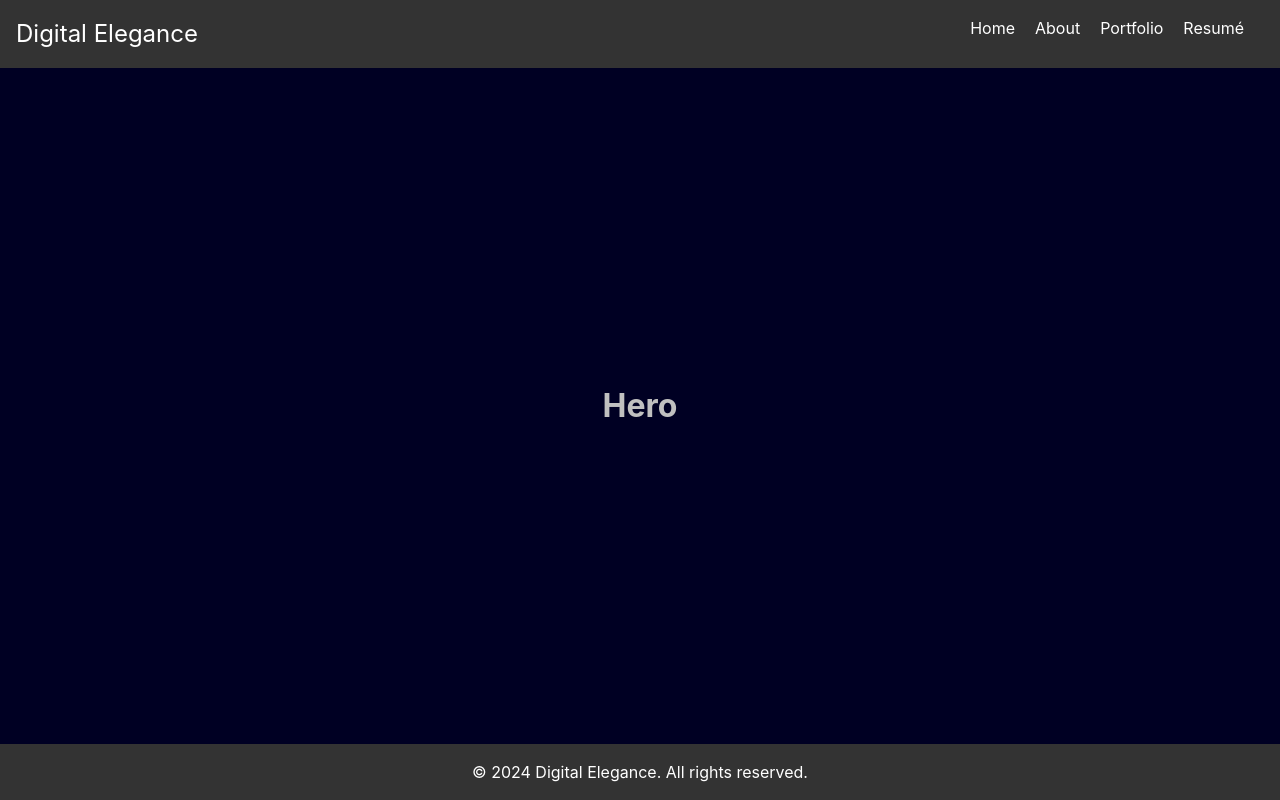
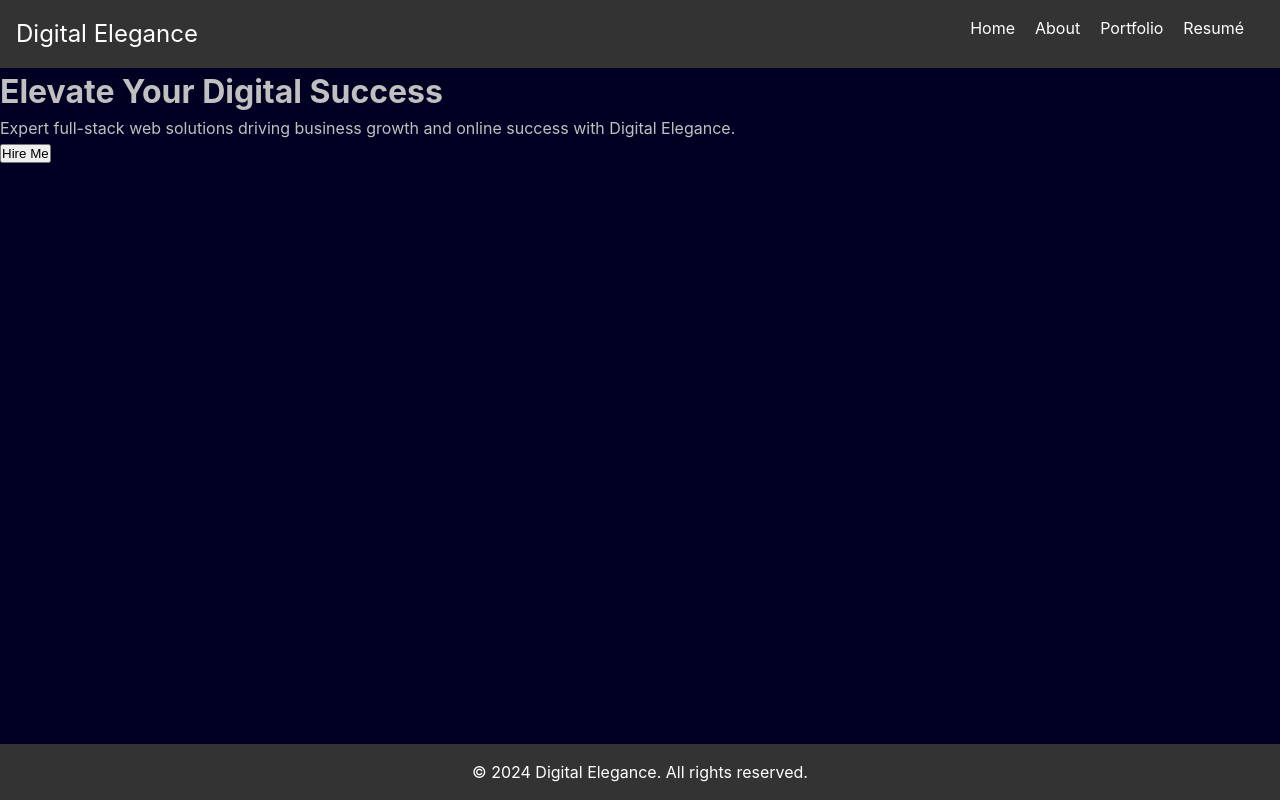
Before and after one commit to ace-d-baugh/finecode, a React (Vite) app: page / in a window 1280 px wide. Built offline with nearby package versions, Linux system fonts and the light colour scheme.

Commit message:
New Headline and button template

```diff
--- a/src/App.css
+++ b/src/App.css
@@ -7,8 +7,4 @@
 
   .Routes {
     flex: 1; /* Take up remaining space */
-    display: flex;
-    flex-direction: column;
-    justify-content: center;
-    align-items: center;
   }
--- /dev/null
+++ b/src/components/Button/Button.tsx
@@ -0,0 +1,7 @@
+import { Link } from 'react-router-dom'
+
+function Button({ props }: any) {
+    return <Link to={props.link}><button>{props.text}</button></Link>;
+}
+
+export default Button
--- a/src/components/Hero/Hero.tsx
+++ b/src/components/Hero/Hero.tsx
@@ -1,7 +1,11 @@
+import Button from '../Button/Button'
+
 function Hero() {
     return (
         <div>
-            <h1>Hero</h1>
+            <h1>Elevate Your Digital Success</h1>
+            <p>Expert full-stack web solutions driving business growth and online success with Digital Elegance.</p>
+            <Button props={{ text: "Hire Me", link: "/contact" }} />
         </div>
     );
 }
```
Also changed, not shown: src/components/Button/Button.css (added).
